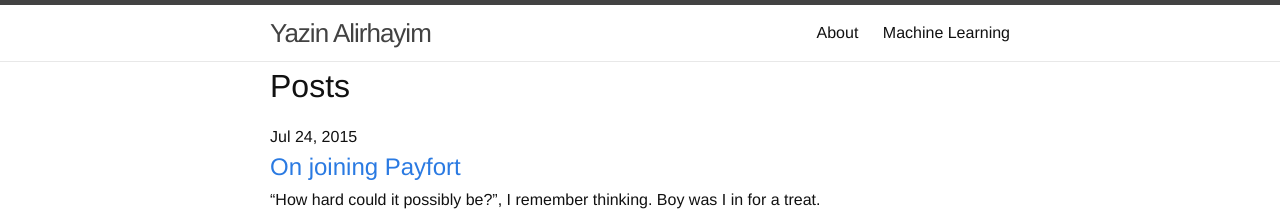
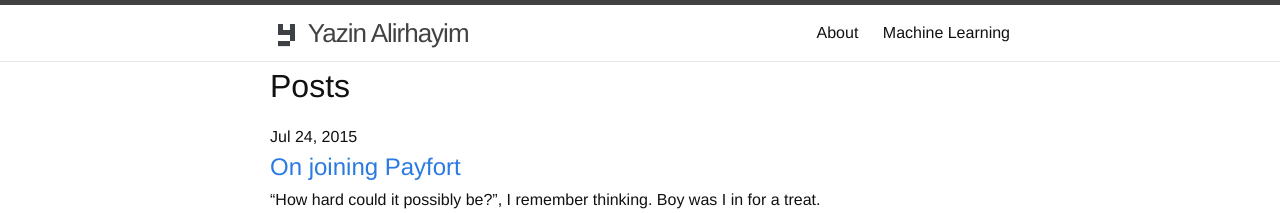
Before and after one commit to yazinsai/yazinsai.github.com, a Jekyll site: the page built from index.html, in a window 1280 px wide. Shown: the top 213 px of the page. Built offline with Jekyll 4.4.1, drawn with Linux system fonts in a browser that asks for light colours.

Commit message:
Added logo to header

```diff
--- a/_includes/header.html
+++ b/_includes/header.html
@@ -2,7 +2,7 @@
 
   <div class="wrapper">
 
-    <a class="site-title" href="{{ site.baseurl }}/">{{ site.title }}</a>
+    <a class="site-title" href="{{ site.baseurl }}/"><img src="/favicon-32x32.png"> {{ site.title }}</a>
 
     <nav class="site-nav">
       <a href="#" class="menu-icon">
```
Also changed, not shown: favicon-16x16.png, favicon-32x32.png.
